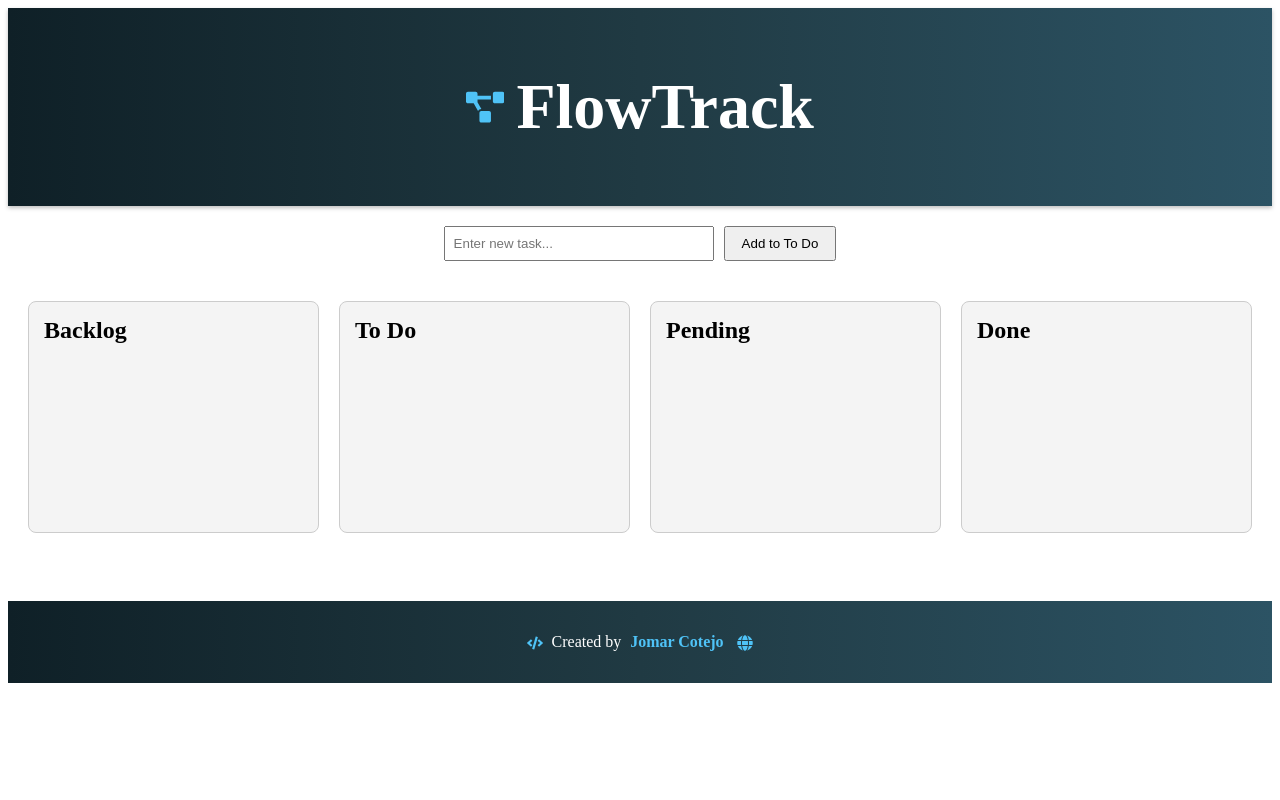
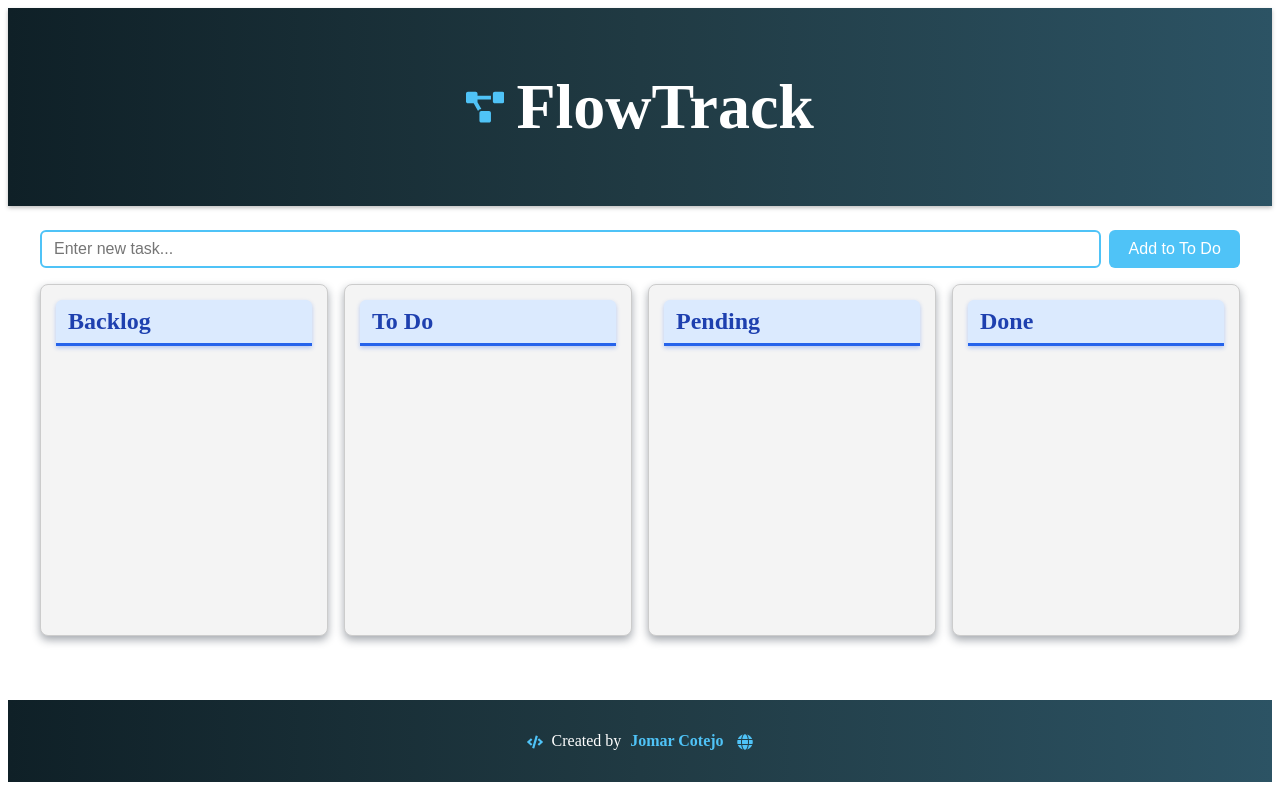
Before and after one commit to cotejoj/flowtrack, a React (Vite) app: page / in a window 1280 px wide. Built offline with nearby package versions, Linux system fonts and the light colour scheme.

Commit message:
update design on task list

```diff
--- a/src/components/TaskList.css
+++ b/src/components/TaskList.css
@@ -1,94 +1,145 @@
-.task-form {
-  display: flex;
-  justify-content: center;
-  gap: 10px;
-  margin: 20px;
-}
-
-.task-form input {
-  padding: 8px;
-  width: 250px;
-}
-
-.task-form button {
-  padding: 8px 16px;
-  cursor: pointer;
-}
-
+/* Container */
 .task-container {
   display: flex;
-  gap: 20px;
+  gap: 1rem;
+  padding: 1rem 2rem;
   justify-content: center;
   flex-wrap: wrap;
 }
 
+/* Each Column */
 .task-column {
-  flex: 1;
-  min-width: 200px;
-  background: #f0f0f0;
-  padding: 15px;
+  background: #1e293b; /* dark slate blue */
+  color: #e2e8f0; /* light gray */
   border-radius: 8px;
-  border: 1px solid #ccc;
-  min-height: 200px;
+  padding: 1rem;
+  width: 230px;
+  min-height: 320px;
+  box-shadow: 0 4px 8px rgba(31, 41, 55, 0.4);
+  display: flex;
+  flex-direction: column;
 }
 
 .task-column h2 {
-  margin-top: 0;
+  margin-bottom: 1rem;
+  font-size: 1.5rem;
+  font-weight: 700;
+  color: #1e40af; /* dark royal blue */
+  background-color: #dbeafe; /* very light blue background */
+  padding: 0.5rem 0.75rem;
+  border-radius: 6px 6px 0 0;
+  border-bottom: 3px solid #2563eb; /* bright blue underline */
+  user-select: none;
+  box-shadow: 0 2px 4px rgba(37, 99, 235, 0.3); /* subtle glow */
 }
 
+
+/* Task List */
 .task-column ul {
-  list-style: none;
+  flex-grow: 1;
+  list-style-type: none;
   padding-left: 0;
+  margin: 0;
+  overflow-y: auto;
 }
 
-.task-column li {
-  padding: 8px;
-  margin-bottom: 8px;
-  background: #fff;
-  border-radius: 4px;
+/* Individual Task */
+.task-item {
+  background: #334155; /* slate */
+  margin-bottom: 0.6rem;
+  padding: 0.55rem 0.8rem;
+  border-radius: 5px;
+  display: flex;
+  align-items: center;
+  justify-content: space-between;
   cursor: grab;
-  border: 1px solid #ddd;
-  display: flex;
-  justify-content: space-between;
-  align-items: center;
+  user-select: none;
+  transition: background-color 0.2s ease;
 }
 
-.task-column li:active {
+.task-item:active {
   cursor: grabbing;
-  background-color: #e3e3e3;
 }
 
+/* Editable text inside task */
 .editable {
   flex-grow: 1;
-  margin-right: 10px;
   outline: none;
+  color: #cbd5e1;
+  font-size: 0.95rem;
+  user-select: text;
 }
 
+/* Highlight done tasks */
+.done-task .editable {
+  color: #94a3b8;
+  text-decoration: line-through;
+}
+
+/* Delete button */
 .delete-btn {
   background: transparent;
   border: none;
-  color: #e74c3c;
-  font-size: 16px;
+  color: #f87171; /* red */
+  font-size: 1.2rem;
   cursor: pointer;
-  padding: 0 5px;
+  padding: 0 0.3rem;
+  transition: color 0.2s ease;
+  user-select: none;
 }
 
-.task-item {
-  padding: 8px;
-  margin-bottom: 8px;
-  background: #fff;
-  border-radius: 4px;
-  cursor: grab;
-  border: 1px solid #ddd;
-  display: flex;
-  justify-content: space-between;
-  align-items: center;
+.delete-btn:hover {
+  color: #ef4444;
 }
 
-.done-task {
-  background-color: #30f25e; /* light green */
-  border-color: #28a745;
-  color: #155724;
-  font-weight: 500;
-  text-decoration: line-through;
+/* Form styling */
+.task-form {
+  display: flex;
+  justify-content: center;
+  gap: 0.5rem;
+  margin: 1.5rem 2rem 0;
 }
+
+.task-form input[type="text"] {
+  flex-grow: 1;
+  padding: 0.5rem 0.75rem;
+  border: 2px solid #4fc3f7;
+  border-radius: 6px;
+  font-size: 1rem;
+  outline-offset: 2px;
+  transition: border-color 0.3s ease;
+}
+
+.task-form input[type="text"]:focus {
+  border-color: #81d4fa;
+}
+
+.task-form button {
+  background-color: #4fc3f7;
+  border: none;
+  color: white;
+  padding: 0 1.2rem;
+  border-radius: 6px;
+  font-size: 1rem;
+  cursor: pointer;
+  transition: background-color 0.3s ease;
+  user-select: none;
+}
+
+.task-form button:hover {
+  background-color: #81d4fa;
+}
+
+/* Scrollbar for task lists */
+.task-column ul::-webkit-scrollbar {
+  width: 6px;
+}
+
+.task-column ul::-webkit-scrollbar-thumb {
+  background-color: #4fc3f7;
+  border-radius: 3px;
+}
+
+.task-column ul::-webkit-scrollbar-track {
+  background-color: #1e293b;
+}
```
